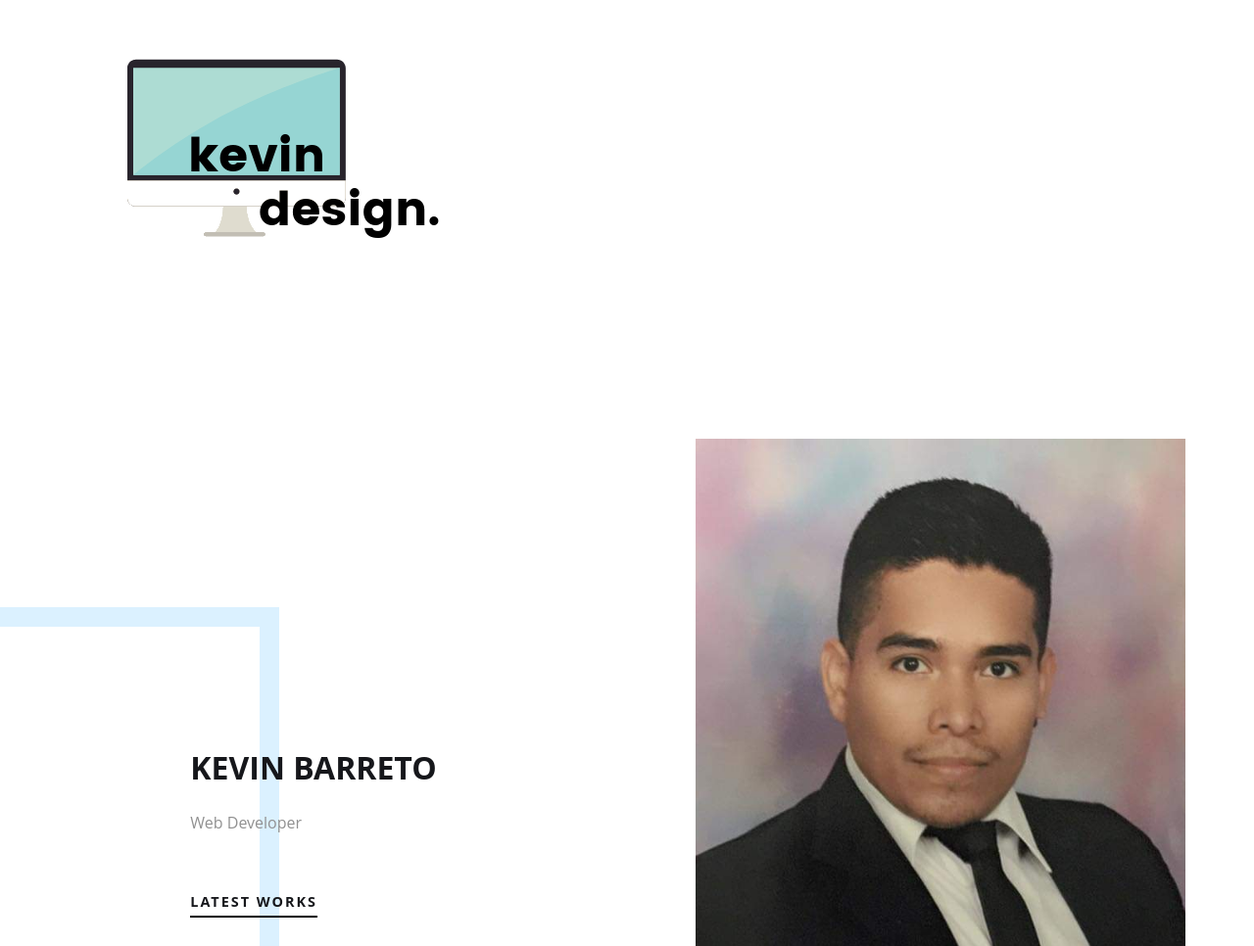
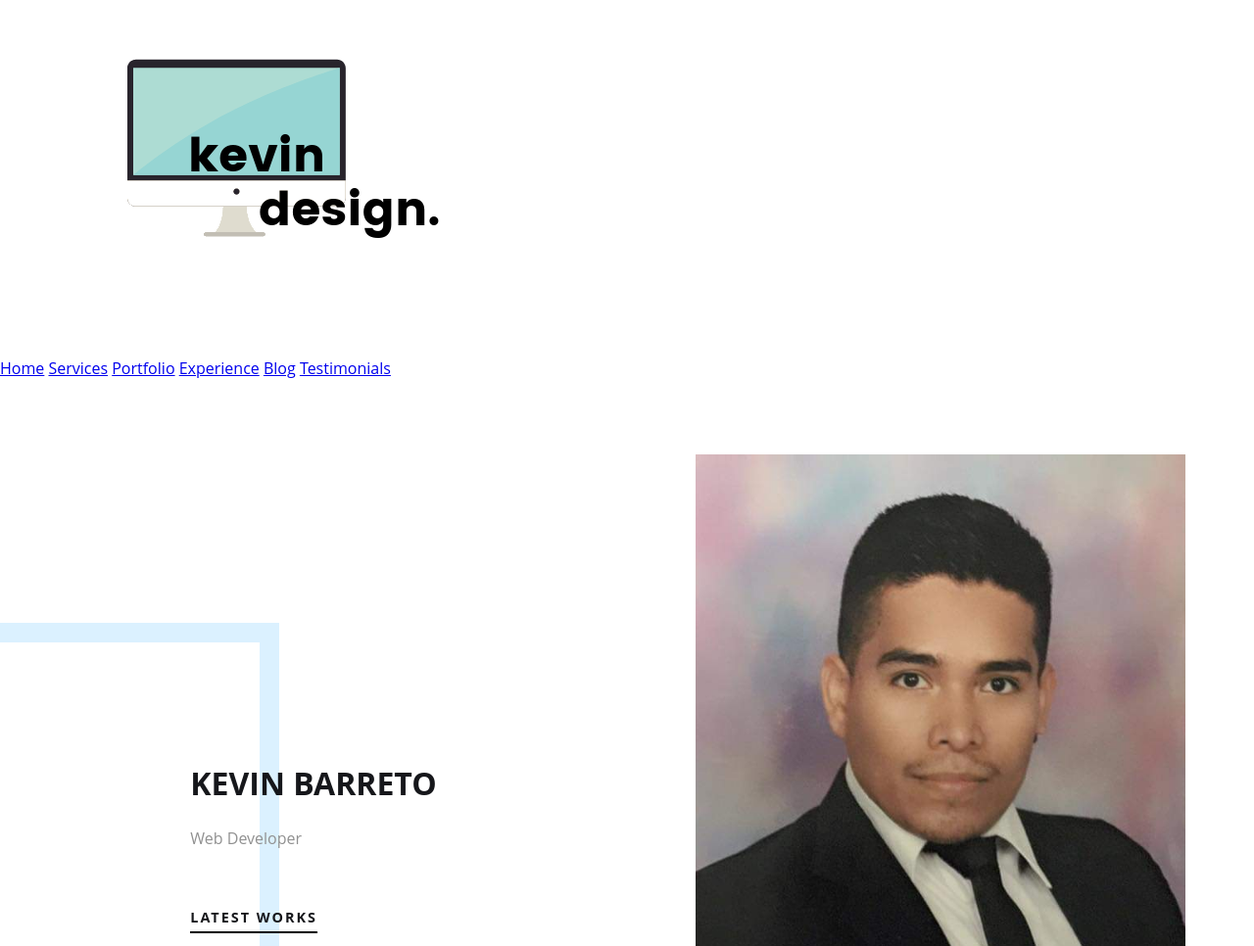
Before and after one commit to kevyyar/branding-portfolio, a plain HTML site: page index.html in a window 1280 px wide. Shown: the part 134-1100 px from the top of the page at 98% size. Drawn offline with Linux system fonts and the light colour scheme.

Commit message:
Created the HTML structure for the Nav Bar

```diff
--- a/index.html
+++ b/index.html
@@ -17,11 +17,33 @@
     />
   </head>
   <body>
+    <!-- NAVIGATION BAR -->
     <header>
       <div class="logo">
         <img src="/img/kevin-logo.png" alt="" />
       </div>
+      <div class="header-menu">
+        <a href="index.html">Home</a>
+        <a href="#services-section">Services</a>
+        <a href="#portfolio">Portfolio</a>
+        <a href="#experience-section">Experience</a>
+        <a href="#blog-section">Blog</a>
+        <a href="#testimonials">Testimonials</a>
+      </div>
     </header>
+    <!--  END OF NAV BAR -->
+
+    <!-- MOBILE MENU -->
+    <!-- <div class="mobile-menu active">
+      <a href="index.html">Home</a>
+      <a href="#services-section">Services</a>
+      <a href="#portfolio">Portfolio</a>
+      <a href="#experience-section">Experience</a>
+      <a href="#blog-section">Blog</a>
+      <a href="#testimonials">Testimonials</a>
+    </div> -->
+    <!-- END MOBILE MENU -->
+
     <section id="top_section">
       <div class="container">
         <div class="info">
@@ -35,7 +57,6 @@
         <div class="background-img"></div>
       </div>
     </section>
-
     <section id="services-section">
       <div class="container">
         <div class="title">
```
